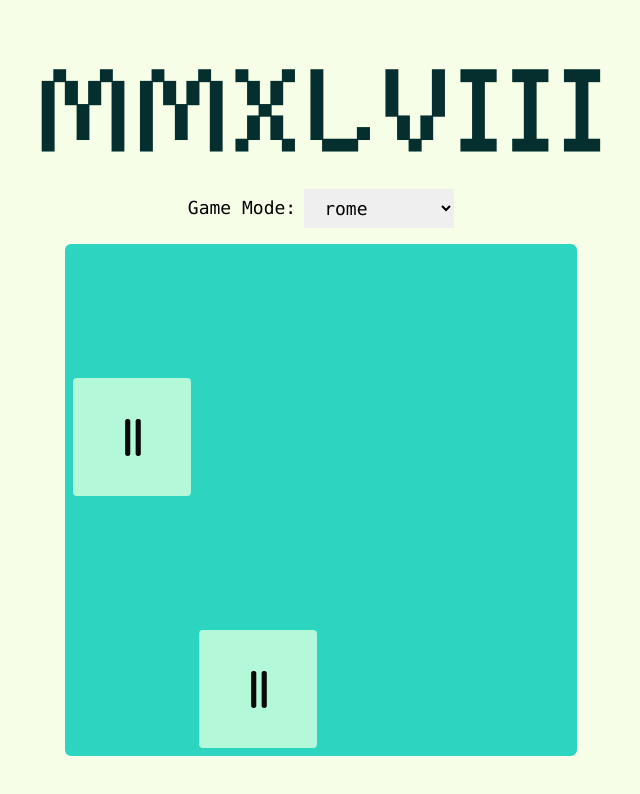
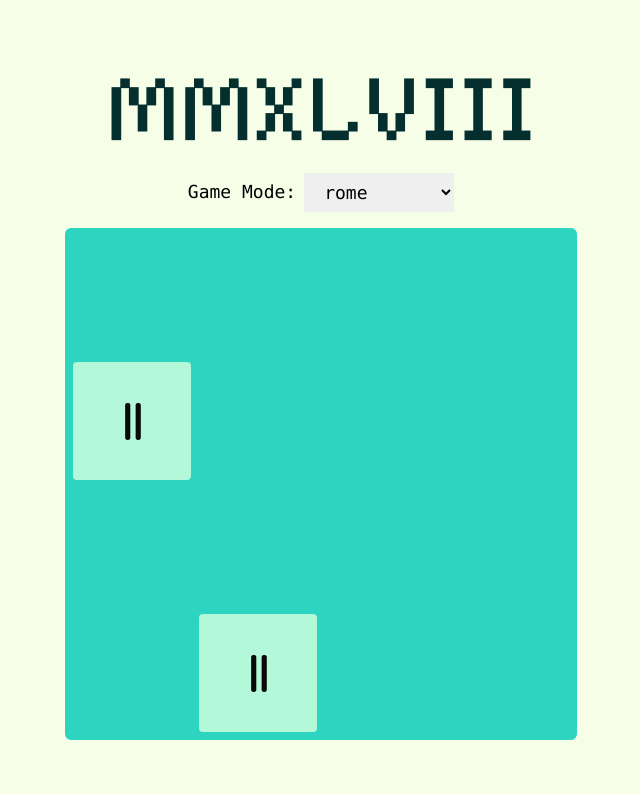
Before and after one commit to miksin/2048, a SvelteKit app: page / in a window 1280 px wide. Shown: the top 794 px of the page, without its empty margins (319-959 px from the left). Built offline with nearby package versions, Linux system fonts and the light colour scheme.

Commit message:
fix layout

```diff
--- a/src/lib/GameTitle.svelte
+++ b/src/lib/GameTitle.svelte
@@ -5,6 +5,6 @@
   $: ({ render } = GameModeUtils[$gameMode]);
 </script>
 
-<h1 class="font-pixel text-7xl text-teal-950 sm:text-9xl">
+<h1 class="font-pixel text-7xl text-teal-950 sm:text-8xl">
   {render(11)}
 </h1>
--- a/src/routes/+page.svelte
+++ b/src/routes/+page.svelte
@@ -6,7 +6,7 @@
 </script>
 
 <div
-  class="main flex min-h-screen flex-col items-center justify-center gap-4 overflow-hidden"
+  class="main mx-auto flex min-h-screen max-w-xs flex-col items-center justify-center gap-4 overflow-hidden xs:max-w-sm sm:max-w-lg"
 >
   <GameTitle />
   <GameModeSelector />
```
